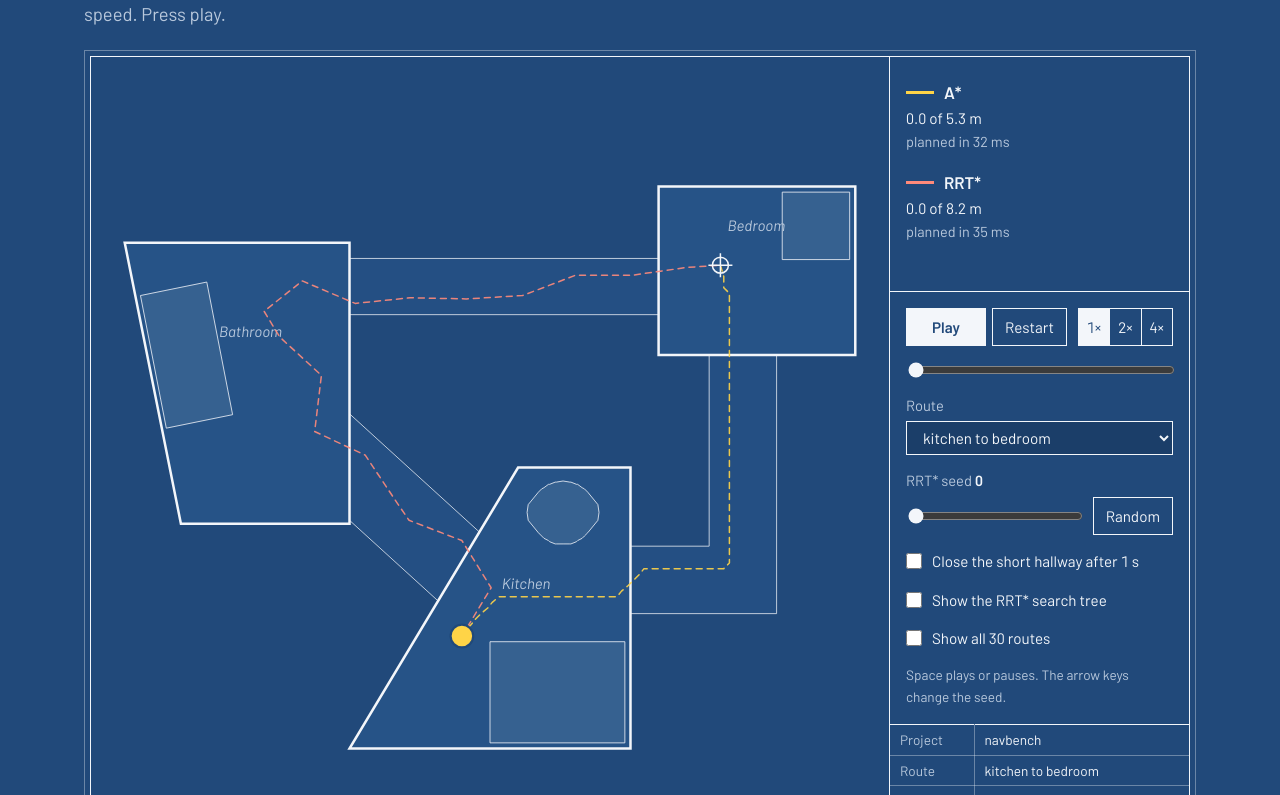
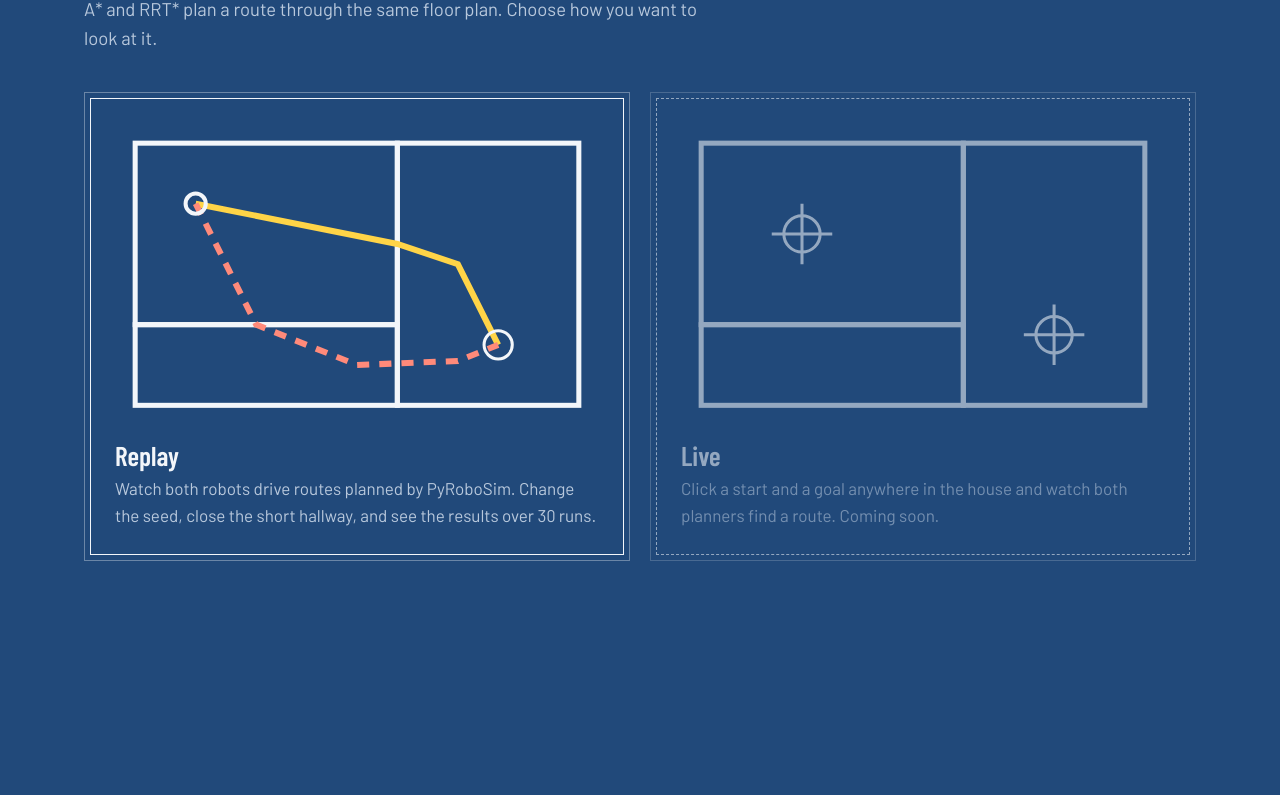
Before and after one commit to RafaCMur/navbench, a plain HTML site: page web/index.html in a window 1280 px wide. Shown: the part 145-940 px from the top of the page. After the commit the page ends 800 px from the top, so only its background shows below. Drawn offline with nearby package versions, Linux system fonts and the light colour scheme.

Commit message:
add start screen, move viewer to replay.html

```diff
--- a/web/index.html
+++ b/web/index.html
@@ -9,102 +9,44 @@
 <link href="https://fonts.googleapis.com/css2?family=Barlow:ital,wght@0,400;0,500;0,600;1,400&family=Barlow+Condensed:wght@500;600&display=swap" rel="stylesheet">
 <link rel="stylesheet" href="style.css">
 </head>
-<body>
+<body class="start">
 
 <header>
   <h1>Two robots, one house</h1>
-  <p>A* and RRT* plan a route through the same floor plan and drive it at the same speed. Press play.</p>
+  <p>A* and RRT* plan a route through the same floor plan. Choose how you want to look at it.</p>
 </header>
 
 <main>
-  <section class="sheet">
-    <canvas id="map"></canvas>
+  <div class="modes">
+    <a class="mode" href="replay.html">
+      <svg viewBox="0 0 240 150" aria-hidden="true">
+        <rect x="10" y="10" width="130" height="90" fill="none" stroke="currentColor" stroke-width="2.5"/>
+        <rect x="140" y="10" width="90" height="130" fill="none" stroke="currentColor" stroke-width="2.5"/>
+        <rect x="10" y="100" width="130" height="40" fill="none" stroke="currentColor" stroke-width="2.5"/>
+        <path d="M40 40 L140 60 L170 70 L190 110" fill="none" stroke="#ffd447" stroke-width="3"/>
+        <path d="M40 40 L70 100 L120 120 L170 118 L190 110" fill="none" stroke="#ff8a7a" stroke-width="3" stroke-dasharray="6 5"/>
+        <circle cx="40" cy="40" r="5" fill="none" stroke="currentColor" stroke-width="2"/>
+        <circle cx="190" cy="110" r="7" fill="none" stroke="currentColor" stroke-width="1.5"/>
+      </svg>
+      <h2>Replay</h2>
+      <p>Watch both robots drive routes planned by PyRoboSim. Change the seed, close the short hallway, and see the results over 30 runs.</p>
+    </a>
 
-    <aside class="side">
-      <div class="legend" id="robots"></div>
-      <p class="result" id="result"></p>
-
-      <div class="controls">
-        <div class="buttons">
-          <button id="play" class="primary">Play</button>
-          <button id="restart">Restart</button>
-          <span class="speeds">
-            <button data-speed="1" class="on">1×</button>
-            <button data-speed="2">2×</button>
-            <button data-speed="4">4×</button>
-          </span>
-        </div>
-
-        <input id="scrub" type="range" min="0" max="1000" value="0" aria-label="Time">
-
-        <label class="field">
-          Route
-          <select id="scenario"></select>
-        </label>
-
-        <label class="field">
-          <span>RRT* seed <b id="seed-value">0</b></span>
-          <span class="seed-row">
-            <input id="seed" type="range" min="0" max="29" value="0">
-            <button id="dice" type="button" title="Random seed">Random</button>
-          </span>
-        </label>
-
-        <label class="check"><input id="door" type="checkbox"><span>Close the short hallway after 1 s</span></label>
-        <label class="check"><input id="tree" type="checkbox"><span>Show the RRT* search tree</span></label>
-        <label class="check"><input id="all" type="checkbox"><span>Show all <span id="n-seeds">30</span> routes</span></label>
-
-        <p class="keys">Space plays or pauses. The arrow keys change the seed.</p>
-      </div>
-
-      <table class="titleblock">
-        <tr><td>Project</td><td>navbench</td></tr>
-        <tr><td>Route</td><td id="tb-route"></td></tr>
-        <tr><td>Seed</td><td id="tb-seed"></td></tr>
-        <tr><td>Planned</td><td id="made"></td></tr>
-        <tr><td>Drawn by</td><td>RafaCMur</td></tr>
-      </table>
-    </aside>
-  </section>
-
-  <section class="how">
-    <div>
-      <h2><span class="swatch astar"></span>A*</h2>
-      <p>Cuts the house into a grid of 5 cm cells, marks the cells a robot cannot stand in, then searches outward from the start, always trying the most promising cell first. It finds the shortest route on that grid, and the same route every time.</p>
+    <div class="mode soon">
+      <svg viewBox="0 0 240 150" aria-hidden="true">
+        <rect x="10" y="10" width="130" height="90" fill="none" stroke="currentColor" stroke-width="2.5"/>
+        <rect x="140" y="10" width="90" height="130" fill="none" stroke="currentColor" stroke-width="2.5"/>
+        <rect x="10" y="100" width="130" height="40" fill="none" stroke="currentColor" stroke-width="2.5"/>
+        <circle cx="60" cy="55" r="9" fill="none" stroke="currentColor" stroke-width="1.5"/>
+        <path d="M60 40 V70 M45 55 H75" stroke="currentColor" stroke-width="1.5"/>
+        <circle cx="185" cy="105" r="9" fill="none" stroke="currentColor" stroke-width="1.5"/>
+        <path d="M185 90 V120 M170 105 H200" stroke="currentColor" stroke-width="1.5"/>
+      </svg>
+      <h2>Live</h2>
+      <p>Click a start and a goal anywhere in the house and watch both planners find a route. Coming soon.</p>
     </div>
-    <div>
-      <h2><span class="swatch rrt"></span>RRT*</h2>
-      <p>Throws random points into free space and grows two trees toward them, one from the start and one from the goal. When a shorter link appears it rewires nearby branches. It stops as soon as the trees meet, so the route depends on where the random points fell.</p>
-    </div>
-  </section>
-
-  <section class="text">
-    <h2>Results over <span class="n-seeds">30</span> seeds</h2>
-    <p>Every route was planned once per seed with each planner. Click a row to watch it above. Each dot is one RRT* run. The yellow line is A*, which is the same in every run.</p>
-    <table class="results">
-      <thead>
-        <tr><th>Route</th><th>A* (m)</th><th>RRT* mean (m)</th><th>RRT* best / worst (m)</th><th>All runs</th><th>Median time, A* / RRT* (ms)</th></tr>
-      </thead>
-      <tbody id="results"></tbody>
-    </table>
-    <p id="door-summary"></p>
-
-    <h2>What I found</h2>
-    <p>A* found the shorter path on average on every route, and it found the same path every time. RRT* was less predictable. From the kitchen to the bedroom it took the short hallway in only <b id="f-short"></b> of <span class="n-seeds">30</span> runs and drove around through the bathroom in the rest. That hallway is narrow and has a bend, so random points rarely land inside it before the trees meet another way.</p>
-    <p>A* is not always shortest. From the bathroom to the bedroom the best RRT* run (<b id="f-rrt-best"></b> m) beat A* (<b id="f-astar-bb"></b> m), because A* can only step between neighbouring grid cells while RRT* can connect points at any angle.</p>
-    <p>RRT* was usually faster here, but that is mostly the grid. Most of A*'s time goes into building the grid, not into the search. In a small house that is cheap. In a large map, or one that changes often, the grid has to be rebuilt every time and that cost grows.</p>
-
-    <h2>Limits</h2>
-    <p>This is one small 2D world with a round robot that drives along the path at constant speed. The robots do not sense anything. When the hallway closes they are told about it and plan again from scratch. The RRT* in PyRoboSim stops as soon as its trees connect, so it does not keep improving its path with extra time the way RRT* can. Times were measured on one laptop and change from machine to machine. Path lengths do not.</p>
-  </section>
+  </div>
 </main>
 
-<footer>
-  <p>The world, the robot and both planners come from <a href="https://github.com/sea-bass/pyrobosim">PyRoboSim</a> by Sebastian Castro (MIT license). The paths were planned by PyRoboSim in Python and this page only replays them.</p>
-</footer>
-
-<script src="data.js"></script>
-<script src="app.js"></script>
-<script src="results.js"></script>
 </body>
 </html>
--- a/web/style.css
+++ b/web/style.css
@@ -125,3 +125,29 @@ footer p { border-top: 1px solid var(--rule); padding-top: 16px; max-width: 90ch
   .results { display: block; overflow-x: auto; }
   h1 { font-size: 2.5rem; }
 }
+
+.back { margin: 0 0 12px; font-size: 0.95rem; }
+.back a { color: var(--muted); }
+.back a:hover { color: var(--ink); }
+
+.start header { padding-top: 72px; }
+.modes { display: grid; grid-template-columns: 1fr 1fr; gap: 32px; margin: 24px 6px 0; }
+.mode {
+  display: block;
+  color: var(--ink);
+  text-decoration: none;
+  padding: 24px;
+  border: 1px solid var(--ink);
+  outline: 1px solid var(--rule);
+  outline-offset: 5px;
+}
+.mode svg { display: block; width: 100%; height: auto; margin-bottom: 16px; }
+.mode h2 { margin: 0 0 4px; }
+.mode p { margin: 0; color: var(--muted); }
+a.mode:hover { background: var(--sheet-dark); }
+a.mode:focus-visible { outline: 2px solid var(--astar); outline-offset: 5px; }
+.mode.soon { opacity: 0.55; border-style: dashed; }
+
+@media (max-width: 880px) {
+  .modes { grid-template-columns: 1fr; }
+}
```
Also changed, not shown: web/replay.html (added, +111 -0 lines), 1 other file.
